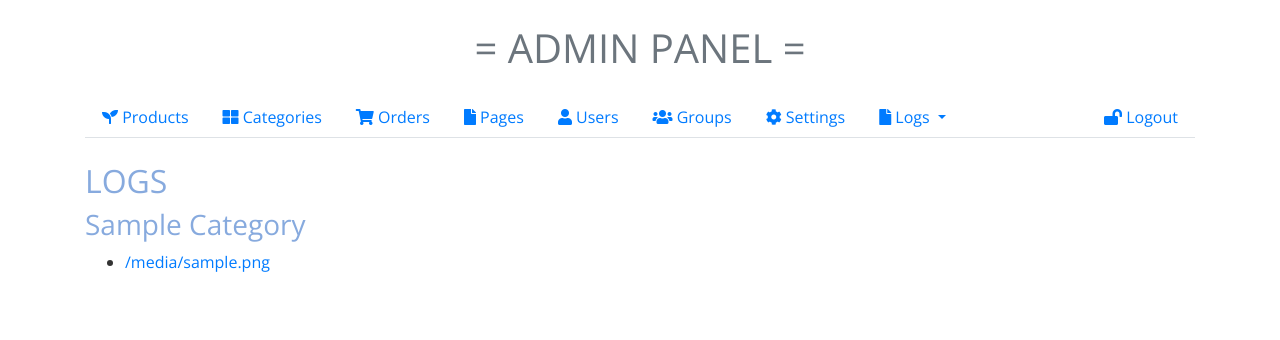
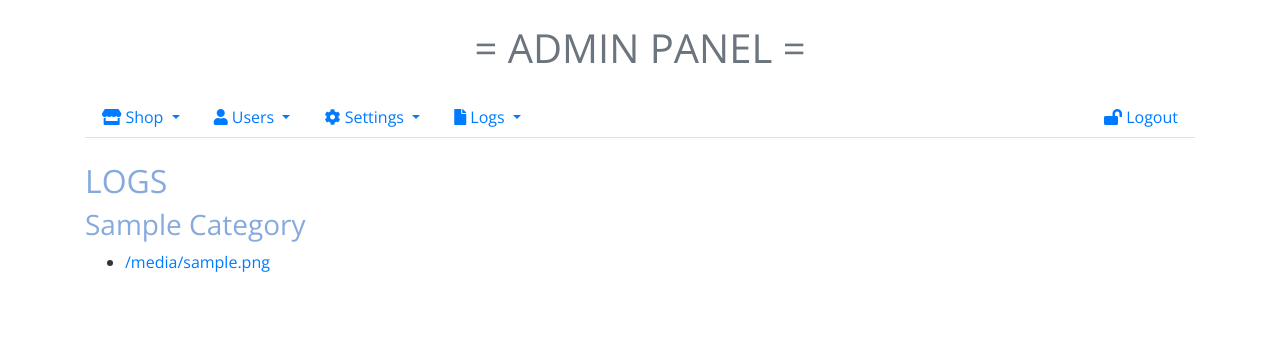
Before and after one commit to treetrnk/flask_webstore, a Flask app: template app/templates/admin/logs.html in a window 1280 px wide. Shown: the part 201-541 px from the top of the page. Run offline with Flask 2, Linux system fonts and the light colour scheme; the template is opened without the code that fills it: most values are stand-ins (such as "Sample title", 1, 10 or a date in 2020); parts of the project's set-up code (start-up, migrations or seed data) failed here and were passed over; some libraries are stand-ins or nearby versions.

Commit message:
Clean up the admin panel

```diff
--- a/app/templates/admin/nav.html
+++ b/app/templates/admin/nav.html
@@ -1,47 +1,57 @@
 <h1 class="text-center mb-4 text-secondary"> = Admin Panel =</h1>
 
 <ul class="nav nav-tabs mb-4">
-  <li class="nav-item">
-    <a class="nav-link {% if tab=='products' %}active{% endif %}" href="{{ url_for('admin.products') }}">
-      <i class="fas fa-seedling"></i>
-      Products
+  <li class="nav-item dropdown">
+    <a class="nav-link {% if tab=='shop' %}active{% endif %} dropdown-toggle" data-toggle="dropdown" href="#">
+      <i class="fas fa-store"></i>
+      Shop
     </a>
+    <div class="dropdown-menu">
+      <a href="{{ url_for('admin.orders') }}" class="dropdown-item">
+        <i class="fas fa-boxes"></i>
+        Orders
+      </a>
+      <a href="{{ url_for('admin.products') }}" class="dropdown-item">
+        <i class="fas fa-seedling"></i>
+        Products
+      </a>
+      <a href="{{ url_for('admin.categories') }}" class="dropdown-item">
+        <i class="fas fa-th-large"></i>
+        Categories
+      </a>
+    </div>
   </li>
-  <li class="nav-item">
-    <a class="nav-link {% if tab=='categories' %}active{% endif %}" href="{{ url_for('admin.categories') }}">
-      <i class="fas fa-th-large"></i>
-      Categories
-    </a>
-  </li>
-  <li class="nav-item">
-    <a class="nav-link {% if tab=='orders' %}active{% endif %}" href="{{ url_for('admin.orders') }}">
-      <i class="fas fa-shopping-cart"></i>
-      Orders
-    </a>
-  </li>
-  <li class="nav-item">
-    <a class="nav-link {% if tab=='pages' %}active{% endif %}" href="{{ url_for('admin.pages') }}">
-      <i class="fas fa-file"></i>
-      Pages
-    </a>
-  </li>
-  <li class="nav-item">
-    <a class="nav-link {% if tab=='users' %}active{% endif %}" href="{{ url_for('admin.users') }}">
+  <li class="nav-item dropdown">
+    <a class="nav-link {% if tab=='users' %}active{% endif %} dropdown-toggle" data-toggle="dropdown" href="#">
       <i class="fas fa-user"></i>
       Users
     </a>
+    <div class="dropdown-menu">
+      <a href="{{ url_for('admin.users') }}" class="dropdown-item">
+        <i class="fas fa-user"></i>
+        Users
+      </a>
+      <a href="{{ url_for('admin.groups') }}" class="dropdown-item">
+        <i class="fas fa-users"></i>
+        Groups
+      </a>
+    </div>
   </li>
-  <li class="nav-item">
-    <a class="nav-link {% if tab=='groups' %}active{% endif %}" href="{{ url_for('admin.groups') }}">
-      <i class="fas fa-users"></i>
-      Groups
-    </a>
-  </li>
-  <li class="nav-item">
-    <a class="nav-link {% if tab=='settings' %}active{% endif %}" href="{{ url_for('admin.settings') }}">
+  <li class="nav-item dropdown">
+    <a class="nav-link {% if tab=='settings' %}active{% endif %} dropdown-toggle" data-toggle="dropdown" href="#">
       <i class="fas fa-cog"></i>
       Settings
     </a>
+    <div class="dropdown-menu">
+      <a href="{{ url_for('admin.pages') }}" class="dropdown-item">
+        <i class="fas fa-file"></i>
+        Pages
+      </a>
+      <a href="{{ url_for('admin.settings') }}" class="dropdown-item">
+        <i class="fas fa-cogs"></i>
+        Settings
+      </a>
+    </div>
   </li>
   <li class="nav-item">
     <a class="nav-link dropdown-toggle" data-toggle="dropdown" href="#">
@@ -50,7 +60,7 @@
 		</a>
 		<div class="dropdown-menu">
 			<a href="{{ url_for('admin.error_logs') }}" class="dropdown-item">
-				<i class="fas fa-cog"></i>
+				<i class="fas fa-exclamation-triangle"></i>
 				Error Logs
 			</a>
 		</div>
```
Also changed, not shown: app/admin/routes.py (+23 -21 lines).
